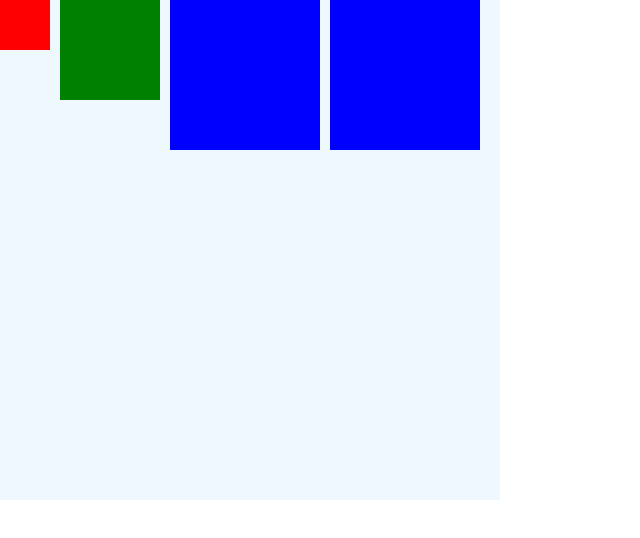
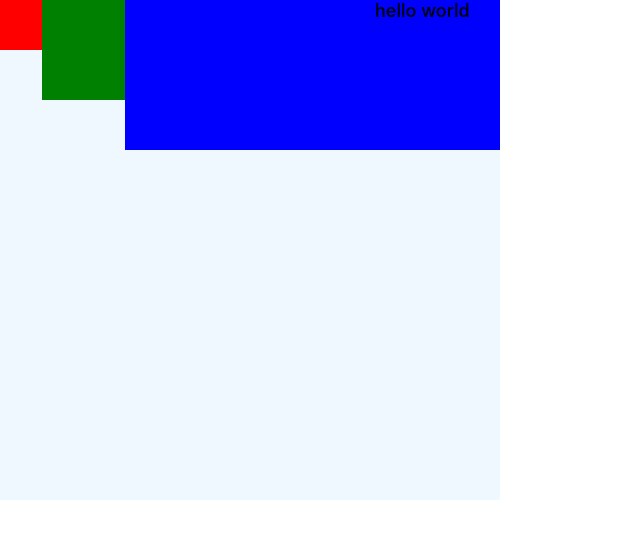
Before and after one commit to NetCloud2017/jkreact, a React (Create React App) app: page / in a window 1280 px wide. Shown: the top 538 px of the page, without its empty margins (0-640 px from the left). Built offline with nearby package versions, Linux system fonts and the light colour scheme.

Commit message:
多个样式组合

```diff
--- a/src/App.js
+++ b/src/App.js
@@ -7,6 +7,11 @@ const divStyle = css`
 	width: 150px;
 	height:  150px;
 	background-color: blue;
+`
+const divStyle2 = css`
+	font-size: 18px;
+	font-weight: 550;
+	color: black;
 `
 function App() {
   return (
@@ -42,10 +47,9 @@ function App() {
 				background-color: yellow;
 			}
 		`}></div>
-		<div></div>
+		<div css={[divStyle, divStyle2]}>hello world</div>
 		<div></div>
     </div>
   );
 }
-
 export default App;
```
